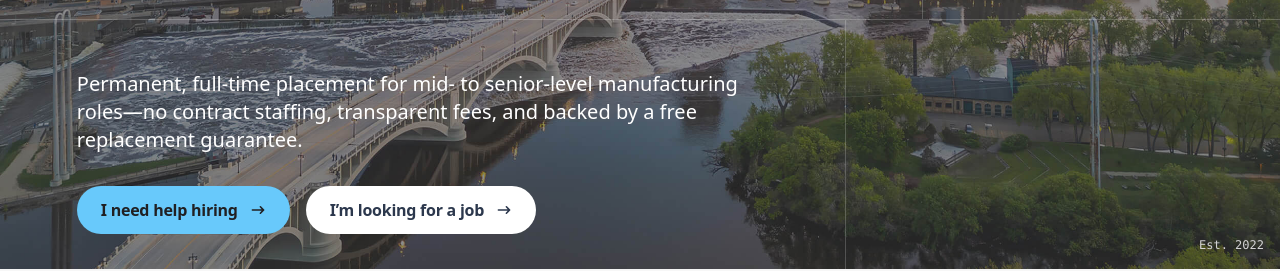
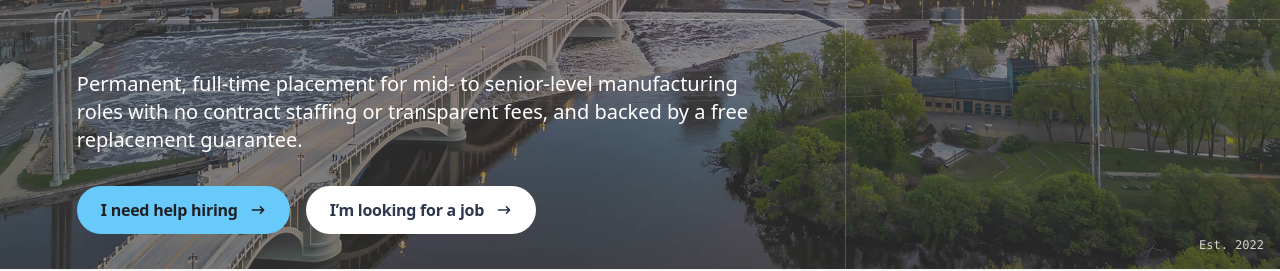
Before and after one commit to mhlauf1/mmr, a Next.js app: page / in a window 1280 px wide. Shown: the part 491-762 px from the top of the page. Built offline with nearby package versions, Linux system fonts and the light colour scheme.

Commit message:
updating

```diff
--- a/src/sections/home/Hero.tsx
+++ b/src/sections/home/Hero.tsx
@@ -99,8 +99,8 @@ const Hero = () => {
                 className="mt-6 md:mt-4 text-white text-center md:text-start text-md md:text-xl"
               >
                 Permanent, full-time placement for mid- to senior-level
-                manufacturing roles—no contract staffing, transparent fees, and
-                backed by a free replacement guarantee.
+                manufacturing roles with no contract staffing or transparent
+                fees, and backed by a free replacement guarantee.
               </motion.p>
               <motion.div
                 custom={2}
```
